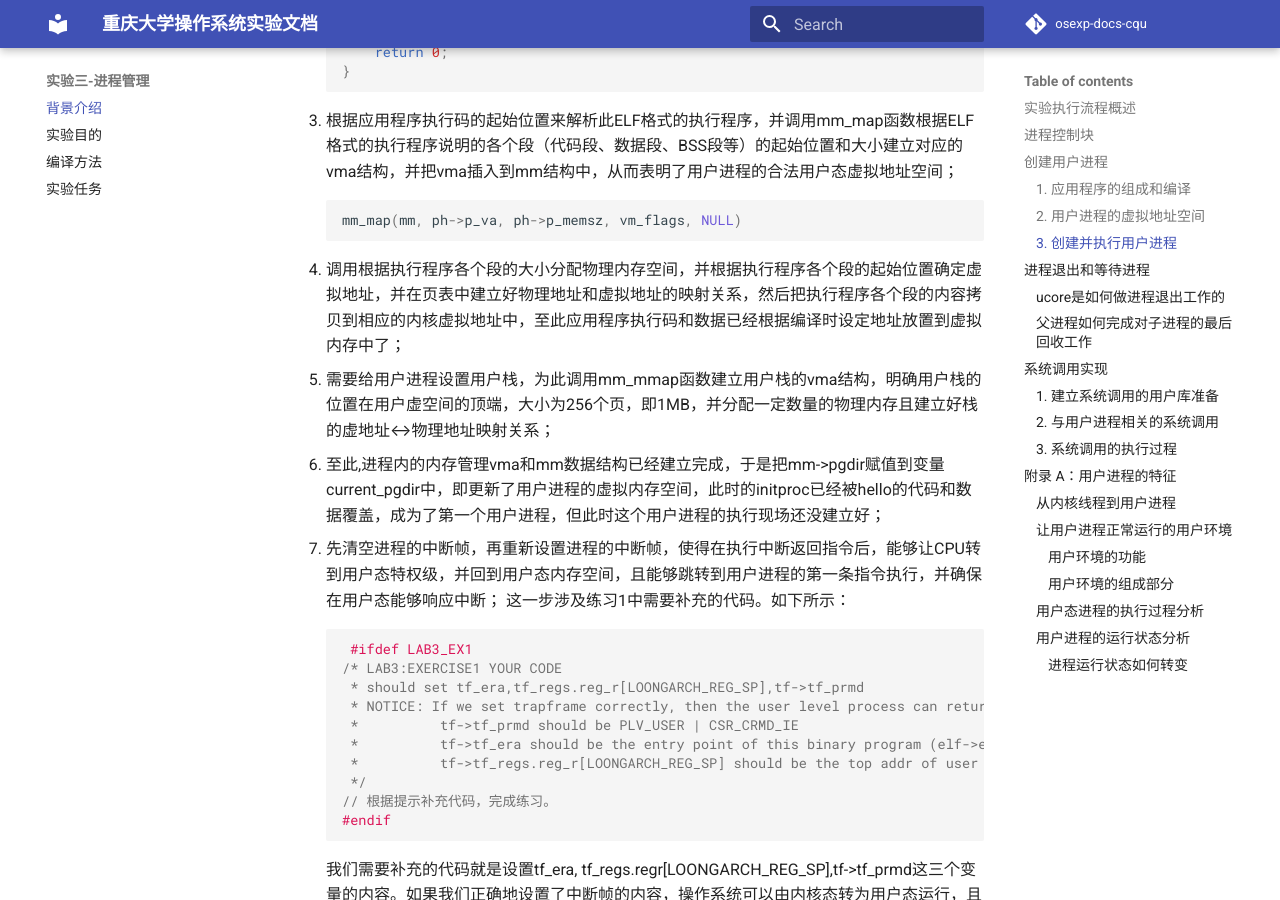
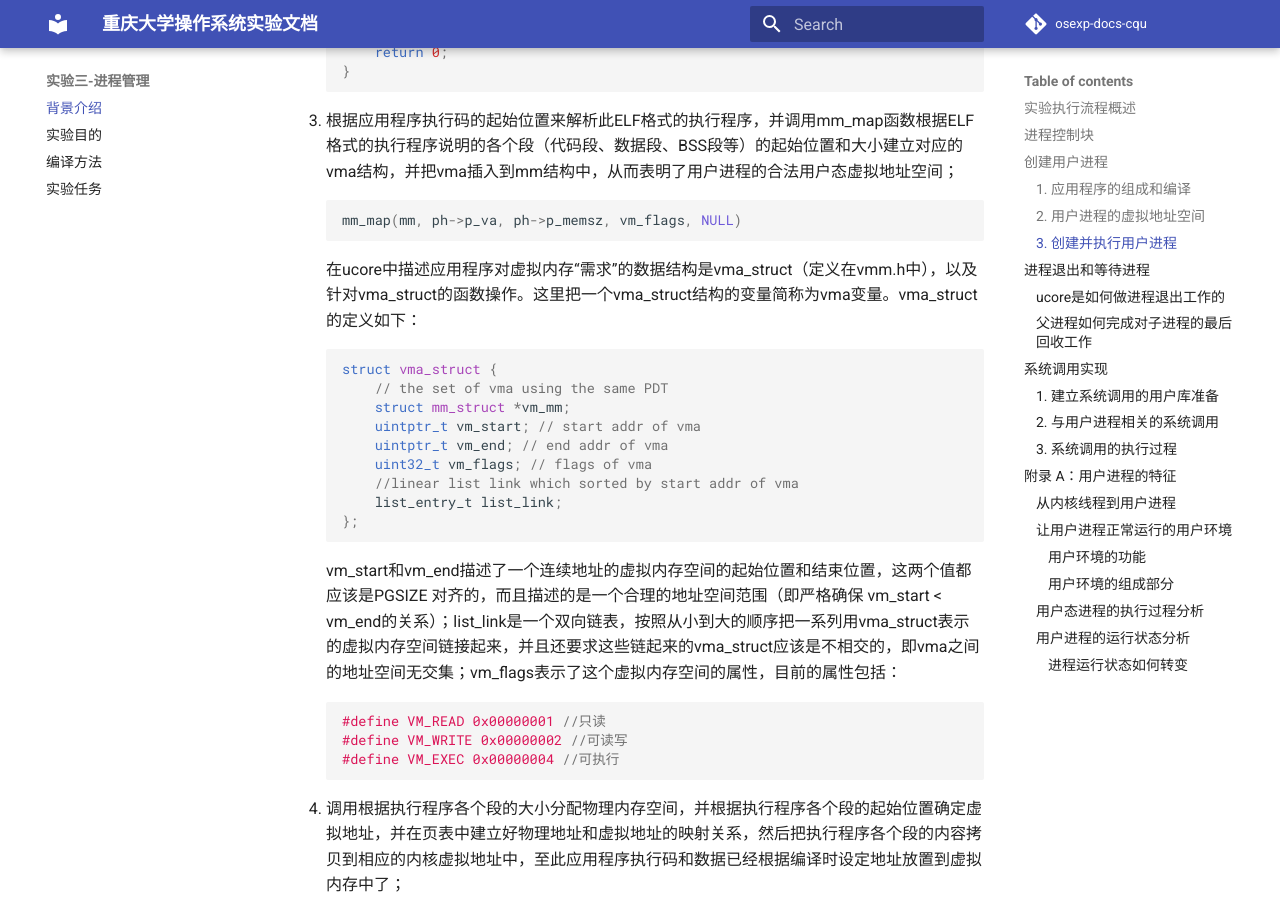
Before and after one commit to CQU-CS-LABs/osexp-docs-cqu, an MkDocs documentation site: the page built from docs/lab3/intro.md, in a window 1280 px wide and 900 px high, scrolled down 8300 px. Built offline with MkDocs 1.6.1 and Material for MkDocs 9.7.7, drawn with Linux system fonts in a browser that asks for light colours; comment, search, counter and statistics services are not loaded.

Commit message:
Add files via upload

````diff
--- a/docs/lab3/intro.md
+++ b/docs/lab3/intro.md
@@ -252,6 +252,24 @@ setup_pgdir(struct mm_struct *mm) {
 3. 根据应用程序执行码的起始位置来解析此ELF格式的执行程序，并调用mm_map函数根据ELF格式的执行程序说明的各个段（代码段、数据段、BSS段等）的起始位置和大小建立对应的vma结构，并把vma插入到mm结构中，从而表明了用户进程的合法用户态虚拟地址空间；
 ```c
 mm_map(mm, ph->p_va, ph->p_memsz, vm_flags, NULL)
+```
+在ucore中描述应用程序对虚拟内存“需求”的数据结构是vma_struct（定义在vmm.h中），以及针对vma_struct的函数操作。这里把一个vma_struct结构的变量简称为vma变量。vma_struct的定义如下：
+```c
+struct vma_struct {
+    // the set of vma using the same PDT
+    struct mm_struct *vm_mm;
+    uintptr_t vm_start; // start addr of vma
+    uintptr_t vm_end; // end addr of vma
+    uint32_t vm_flags; // flags of vma
+    //linear list link which sorted by start addr of vma
+    list_entry_t list_link;
+};
+```
+vm_start和vm_end描述了一个连续地址的虚拟内存空间的起始位置和结束位置，这两个值都应该是PGSIZE 对齐的，而且描述的是一个合理的地址空间范围（即严格确保 vm_start < vm_end的关系）；list_link是一个双向链表，按照从小到大的顺序把一系列用vma_struct表示的虚拟内存空间链接起来，并且还要求这些链起来的vma_struct应该是不相交的，即vma之间的地址空间无交集；vm_flags表示了这个虚拟内存空间的属性，目前的属性包括：
+```c
+#define VM_READ 0x00000001 //只读
+#define VM_WRITE 0x00000002 //可读写
+#define VM_EXEC 0x00000004 //可执行
 ```
 
 4. 调用根据执行程序各个段的大小分配物理内存空间，并根据执行程序各个段的起始位置确定虚拟地址，并在页表中建立好物理地址和虚拟地址的映射关系，然后把执行程序各个段的内容拷贝到相应的内核虚拟地址中，至此应用程序执行码和数据已经根据编译时设定地址放置到虚拟内存中了；
````
